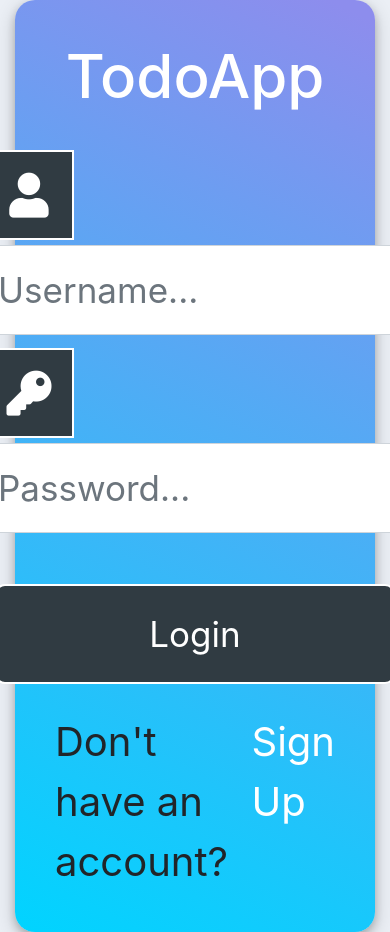
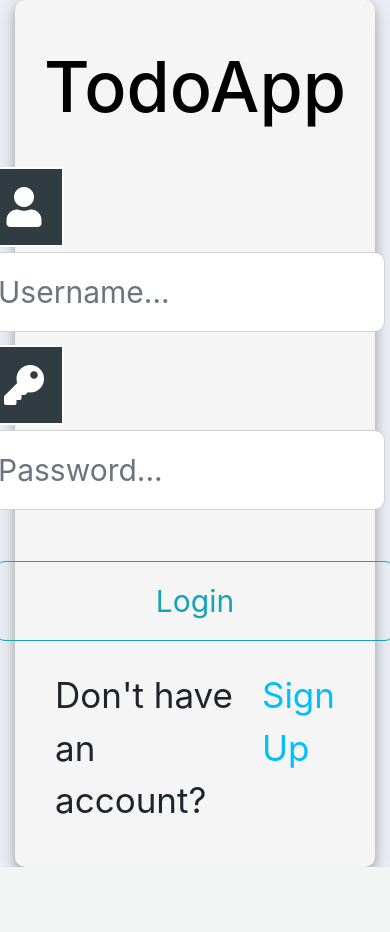
Before and after one commit to SzymCode/TodoApp, a Django app: template base/templates/base/login.html in a window 390 px wide; the page is wider, and only the part inside the window is pictured. After the commit the page ends 867 px from the top of that part, so only its background shows below. Run offline with Django 3.2, Linux system fonts and the light colour scheme; the template is opened without the code that fills it, so the values that code supplies are empty; some libraries are stand-ins or nearby versions.

Commit message:
More neutral login/registration UI + customize in future

```diff
--- a/base/static/login_style.css
+++ b/base/static/login_style.css
@@ -1,10 +1,16 @@
+#form-title {
+	margin-top: 5px;
+}
+h3 {
+	font-size: 45px;
+}
+.form_container {
+	margin-top: 15px;
+}
 .signin_btn {
-	width: 70%;
-	border: 1px solid white;
-	background: #303b42;
-	color: white;
+	width: 100%;
 	margin-top: 0;
-	margin-bottom: 0;
+	margin-bottom: 5px;
 }
 .form-control {
 	border-radius: 0;
@@ -13,17 +19,14 @@
 	border-top-right-radius: 5px;
 	border-bottom-right-radius: 5px;
 }
-
-
 @media (max-width: 1000px) {
 	h3 {
-		font-size: 60px;
+		font-size: 70px;
 	}
 	.signin_btn {
 		width: 400px;
-		height: 100px;
-		font-size: 35px;
-		border: 2px solid white;
+		height: 80px;
+		font-size: 30px;
 		border-radius: 10px;
 		margin-top: 20px;
 		margin-bottom: 10px;
@@ -32,4 +35,5 @@
 		border-top-right-radius: 10px;
 		border-bottom-right-radius: 10px;
 	}
+
 }
--- a/base/static/style.css
+++ b/base/static/style.css
@@ -8,20 +8,17 @@ body, html {
 	width: 350px;
 	margin-top: auto;
 	margin-bottom: auto;
-	background: linear-gradient(206deg, rgba(141,141,237,1) 2%, rgba(0,212,255,1) 100%);
+	background: whitesmoke;
 	position: relative;
 	display: flex;
 	justify-content: center;
 	flex-direction: column;
 	padding: 20px;
-	box-shadow: 0 4px 8px 0 rgba(0, 0, 0, 0.2), 0 6px 20px 0 rgba(0, 0, 0, 0.19);
+    box-shadow: 0 4px 8px 0 rgba(0, 0, 0, 0.2), 0 6px 20px 0 rgba(0, 0, 0, 0.19);
 	border-radius: 5px;
 }
-.form_container {
-	margin-top: 10px;
-}
 #form-title {
-	color: white;
+	color: black;
 }
 .login_container {
 	padding: 10px;
@@ -31,39 +28,43 @@ body, html {
 	color: white;
 	width: 40px;
 	height: 38px;
-	border: 1px solid white
+	border: 1px solid #303b42;
 }
 #messages {
-	color: white;
+	color: black;
+	padding: 5px;
+	margin-top: 5px;
+	margin-bottom: 5px;
+	margin-left: 15px;
+}
+.errorlist {
+	color: black;
 	padding: 5px;
 	margin: 0;
-	text-align: center;
 }
-.errorlist {
-	color: white;
-	padding: 5px;
-	margin: 0 0 0 20px;
-}
+
 @media (max-width: 1000px) {
     .fa-key {
-        width: 100px;
-        font-size: 45px;
+        width: 80px;
+        font-size: 40px;
     }
-	.fa-user{
-		width: 100px;
-		font-size: 45px;
+	.fa-user {
+		width: 80px;
+		font-size: 40px;
 	}
 	.user_card {
 		width: 100%;
-		font-size: 40px;
-		border-radius: 20px;
+		font-size: 35px;
+		border-radius: 10px;
 		padding: 40px;
   	}
 	.input-group-text {
+		margin-left: auto;
+		margin-right: auto;
 		background: #303b42;
 		color: white;
-		width: 90px;
-		height: 90px;
+		width: 80px;
+		height: 80px;
 		border-color: white;
 		border-width: 2px;
 		margin-bottom: 5px;
@@ -71,9 +72,13 @@ body, html {
 	.form_container {
 		margin-top: 30px;
 	}
-	.form-control{
-		height: 90px;
-		font-size: 35px;
+	.form-control {
+		width: 400px;
+		height: 80px;
+		font-size: 30px;
 		margin-bottom: 5px;
 	}
+	#messages, .errorlist  {
+		font-size: 30px;
+	}
 }
--- a/base/templates/base/login.html
+++ b/base/templates/base/login.html
@@ -1,6 +1,6 @@
 {% load static %}
 <!DOCTYPE html>
-<html>
+<html lang="eg">
 
 <head>
 	<title>Login</title>
@@ -41,7 +41,7 @@
                         </div>
 
 							<div class="d-flex justify-content-center mt-2 login_container">
-				 				<input class="btn signin_btn" type="submit" value="Login">
+				 				<input class="btn btn-outline-info signin_btn" type="submit" value="Login">
 				   			</div>
 					</form>
 				</div>
@@ -52,7 +52,7 @@
 
 				<div class="mt-2">
 					<div class="d-flex justify-content-center links">
-						Don't have an account? <a href="{% url 'register' %}" class="ml-2"  style="text-decoration: none; color: white;">Sign Up</a>
+						Don't have an account? <a href="{% url 'register' %}" class="ml-2"  style="text-decoration: none; color: #03befc;">Sign Up</a>
 					</div>
 				</div>
 			</div>
--- a/base/templates/base/task_list.html
+++ b/base/templates/base/task_list.html
@@ -25,7 +25,7 @@
 </form>
     {% for task in tasks %}
         {% if task.complete %}
-            <a href="{% url 'task' task.id %}"><button class="task"><s>{{task.title}}</s></button></a>
+            <a href="{% url 'task' task.id %}"><button class="task" style="color: grey"><s>{{task.title}}</s></button></a>
             <a href="{% url 'task-update' task.id %}" class="fas fa-pen"></a>
             <a href="{% url 'task-delete' task.id %}" class="fas fa-trash"></a>
             <div class="line1"></div>
```
Also changed, not shown: base/static/register_style.css (+8 -9 lines), base/templates/base/register.html (+11 -3 lines), images/list_preview.png.
